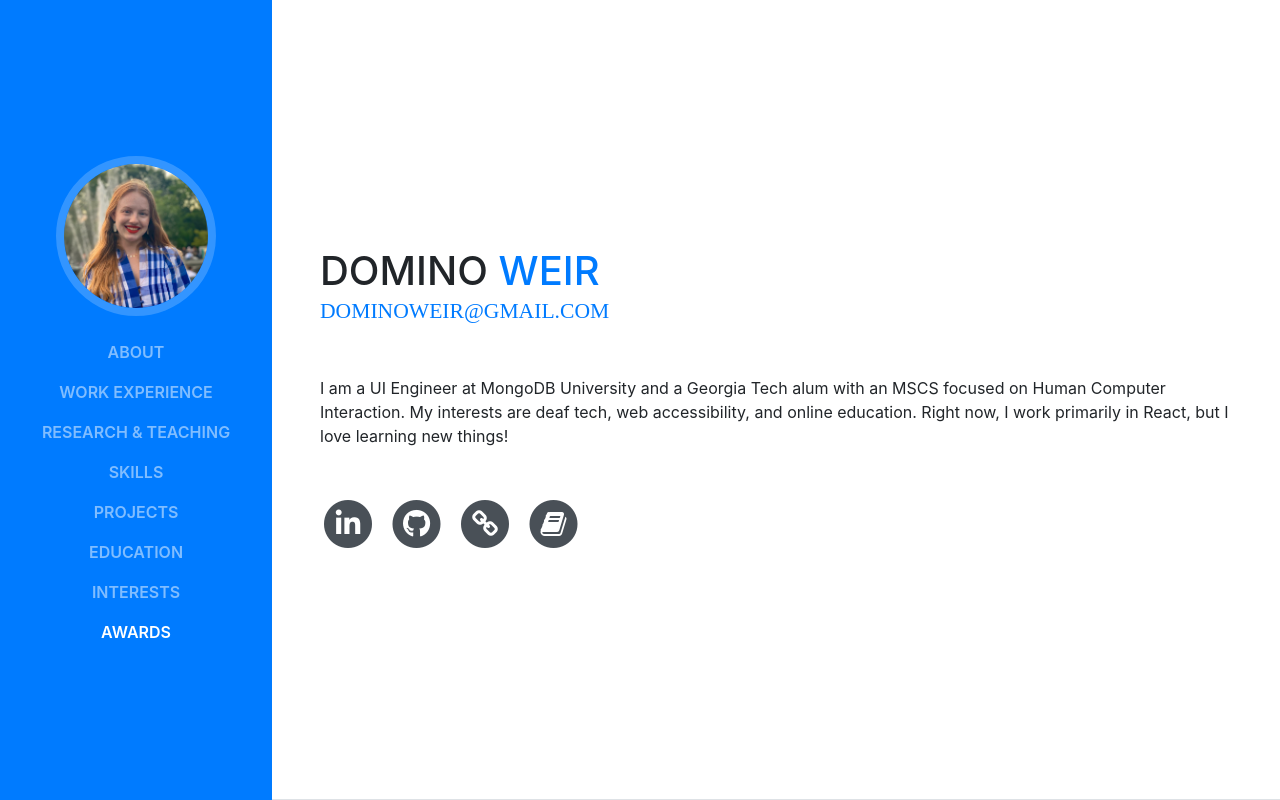
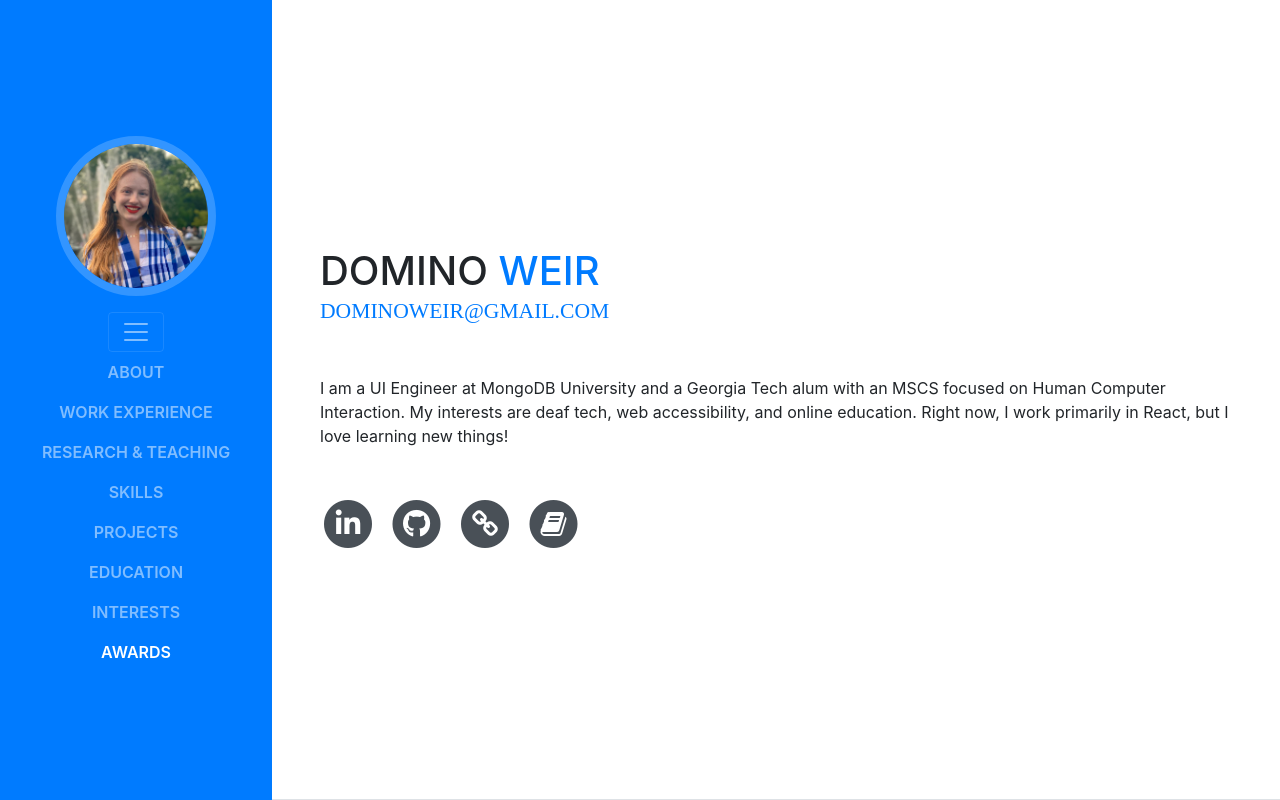
Before and after one commit to dominoweir/dominoweir.github.io, a website with bundled scripts: page index.html in a window 1280 px wide. Shown: the top 800 px of the page. Built offline with nearby package versions, Linux system fonts and the light colour scheme; some icons are missing; a web font is replaced by a local one.

Commit message:
fix missing menu icon

```diff
--- a/css/resume.css
+++ b/css/resume.css
@@ -44,7 +44,7 @@ h2 {
 }
 
 .list-social-icons a:hover {
-  color: purple;
+  color: orange;
 }
 
 .list-social-icons a .fa-lg {
@@ -102,6 +102,9 @@ h2 {
   #sideNav .navbar-collapse .navbar-nav .nav-item .nav-link {
     display: block;
   }
+  #sideNav .navbar-toggler  {
+    display: block !important;
+  }
 }
 
 section.resume-section {
--- a/index.html
+++ b/index.html
@@ -28,7 +28,7 @@
   <link href="//netdna.bootstrapcdn.com/font-awesome/3.2.1/css/font-awesome.css" rel="stylesheet">
 
   <!-- Custom styles for this template -->
-  <link href="css/resume.min.css" rel="stylesheet">
+  <link href="css/resume.css" rel="stylesheet">
   <link rel="shortcut icon" href="favicon.ico">
 
 </head>
```
Also changed, not shown: css/resume.min.css (deleted).
